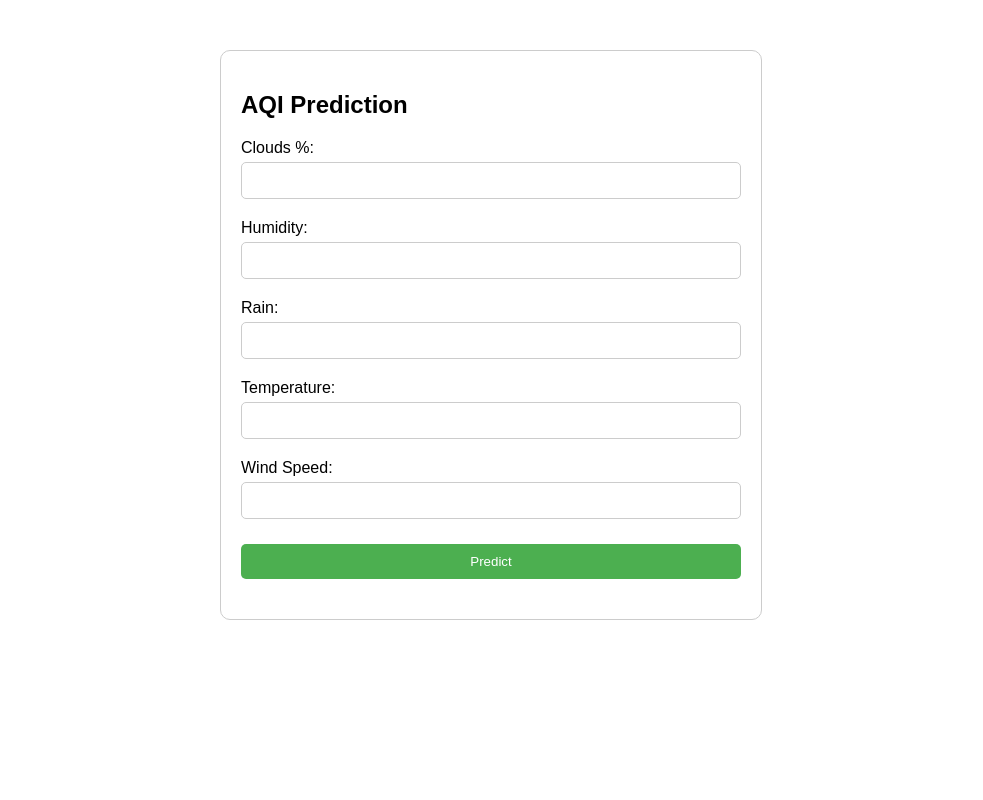
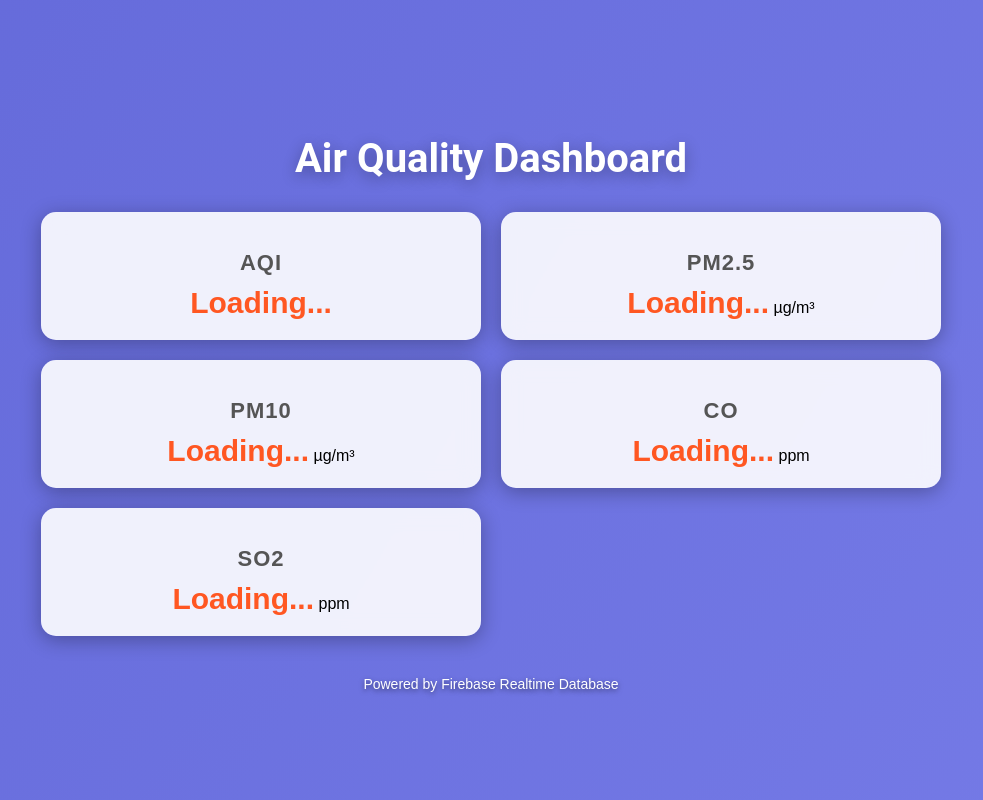
Before and after one commit to mluser2313/render-demo, a Flask app: page / in a window 1280 px wide. Shown: the whole page, without its empty margins (149-1132 px from the left). Run offline with Flask 3, Linux system fonts and the light colour scheme; parts of the project's set-up code (start-up, migrations or seed data) failed here and were passed over; some libraries are stand-ins or nearby versions.

Commit message:
Update index.html

```diff
--- a/templates/index.html
+++ b/templates/index.html
@@ -1,68 +1,153 @@
+
 <!DOCTYPE html>
-<html>
+<html lang="en">
 <head>
-    <title>AQI Prediction</title>
+    <meta charset="UTF-8">
+    <meta name="viewport" content="width=device-width, initial-scale=1.0">
+    <title>Air Quality Dashboard</title>
     <style>
         body {
-            font-family: Arial, sans-serif;
-            margin: 50px;
+            font-family: 'Arial', sans-serif;
+            margin: 0;
+            padding: 0;
+            height: 100vh;
+            background: linear-gradient(120deg, #4e54c8, #8f94fb);
+            background-size: 400% 400%;
+            animation: gradientAnimation 10s ease infinite;
+            display: flex;
+            flex-direction: column;
+            align-items: center;
+            justify-content: center;
+            overflow: hidden;
+            scroll-behavior: smooth;
         }
-        .form-container {
-            max-width: 500px;
-            margin: auto;
+
+        @keyframes gradientAnimation {
+            0% { background-position: 0% 50%; }
+            50% { background-position: 100% 50%; }
+            100% { background-position: 0% 50%; }
+        }
+
+        h1 {
+            color: #fff;
+            font-size: 40px;
+            text-shadow: 0 4px 15px rgba(0, 0, 0, 0.3);
+            margin-bottom: 30px;
+            font-family: 'Roboto', sans-serif;
+        }
+
+        .data-container {
+            display: grid;
+            grid-template-columns: 1fr 1fr; /* Two columns */
+            gap: 20px;
+            max-width: 900px;
+            width: 90%;
+        }
+
+        .data-card {
+            background: rgba(255, 255, 255, 0.9);
+            border-radius: 15px;
+            box-shadow: 0 4px 20px rgba(0, 0, 0, 0.3);
             padding: 20px;
-            border: 1px solid #ccc;
-            border-radius: 10px;
+            text-align: center;
+            transition: transform 0.4s, box-shadow 0.4s, background-color 0.4s;
+            cursor: pointer;
+            position: relative;
+            overflow: hidden;
+            backdrop-filter: blur(10px);
         }
-        .form-container input {
+
+        .data-card:hover {
+            transform: translateY(-12px);
+            box-shadow: 0 8px 25px rgba(0, 0, 0, 0.4);
+            background-color: rgba(255, 255, 255, 1);
+            filter: brightness(1.2);
+        }
+
+        .data-card h2 {
+            font-size: 22px;
+            color: #555;
+            margin-bottom: 10px;
+            text-transform: uppercase;
+            letter-spacing: 1px;
+            font-weight: 600;
+        }
+
+        .data-card span {
+            font-size: 30px;
+            color: #ff5722;
+            font-weight: bold;
+            transition: color 0.4s ease;
+        }
+
+        .data-card:hover span {
+            color: #e91e63;
+            text-shadow: 0 0 10px rgba(233, 30, 99, 0.5);
+        }
+
+        .tooltip {
+            position: absolute;
+            top: 0;
+            left: 0;
             width: 100%;
-            padding: 10px;
-            margin: 5px 0 20px 0;
-            display: inline-block;
-            border: 1px solid #ccc;
-            border-radius: 5px;
+            height: 100%;
+            background: rgba(0, 0, 0, 0.6);
+            color: #fff;
+            display: flex;
+            align-items: center;
+            justify-content: center;
+            text-align: center;
+            padding: 15px;
             box-sizing: border-box;
+            opacity: 0;
+            pointer-events: none;
+            transition: opacity 0.3s, transform 0.3s ease-out;
         }
-        .form-container input[type="submit"] {
-            background-color: #4CAF50;
-            color: white;
-            border: none;
+
+        .data-card:hover .tooltip {
+            opacity: 1;
+            transform: scale(1.05);
         }
-        .form-container input[type="submit"]:hover {
-            background-color: #45a049;
-        }
-        .result {
-            font-size: 1.5em;
-            color: #4CAF50;
-            text-align: center;
-            margin-top: 20px;
+
+        .footer {
+            margin-top: 40px;
+            font-size: 14px;
+            color: #fff;
+            text-shadow: 0 2px 5px rgba(0, 0, 0, 0.5);
         }
     </style>
+	<script type="module" src="firebase.js"></script>
 </head>
 <body>
-    <div class="form-container">
-        <h2>AQI Prediction</h2>
-        <form action="/predict" method="post">
-            <label for="Clouds">Clouds %:</label>
-            <input type="number" step="0.01" name="Clouds %" required>
+    <h1>Air Quality Dashboard</h1>
+    <div class="data-container">
+        <div class="data-card">
+            <h2>AQI</h2>
+            <span id="aqi">Loading...</span> <!-- Dynamically set the AQI value here -->
+            <div class="tooltip">Air Quality Index (AQI) reflects overall air pollution levels.</div>
+        </div>
+        <div class="data-card">
+            <h2>PM2.5</h2>
+            <span id="pm25">Loading...</span> µg/m³
+            <div class="tooltip">PM2.5: Fine particles ≤2.5 µm, harmful to lungs and heart.</div>
+        </div>
+        <div class="data-card">
+            <h2>PM10</h2>
+            <span id="pm10">Loading...</span> µg/m³
+            <div class="tooltip">PM10: Particulate matter ≤10 µm, affecting the respiratory system.</div>
+        </div>
+        <div class="data-card">
+            <h2>CO</h2>
+            <span id="co">Loading...</span> ppm
+            <div class="tooltip">Carbon Monoxide: Harmful colorless gas from burning fuels.</div>
+        </div>
+        <div class="data-card">
+            <h2>SO2</h2>
+            <span id="so2">Loading...</span> ppm
+            <div class="tooltip">Sulfur Dioxide: Gas from fossil fuels, causes respiratory irritation.</div>
+        </div>
+    </div>
 
-            <label for="Humidity">Humidity:</label>
-            <input type="number" step="0.01" name="Humidity" required>
-
-            <label for="Rain">Rain:</label>
-            <input type="number" step="0.01" name="Rain" required>
-
-            <label for="Temperature">Temperature:</label>
-            <input type="number" step="0.01" name="Temperature" required>
-
-            <label for="Wind_Speed">Wind Speed:</label>
-            <input type="number" step="0.01" name="Wind Speed" required>
-
-            <input type="submit" value="Predict">
-        </form>
-        {% if prediction_text %}
-        <div class="result">{{ prediction_text }}</div>
-        {% endif %}
-    </div>
+    <div class="footer">Powered by Firebase Realtime Database</div>
 </body>
 </html>
```
